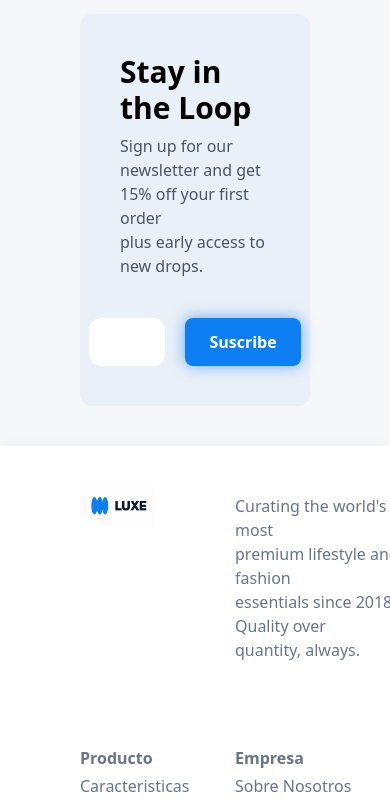
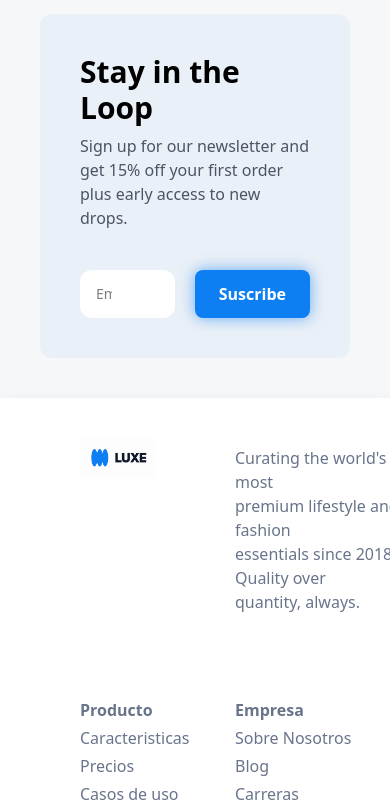
Before and after one commit to Ignacio200625/NexusEcommerce, a React (Vite) app: page / in a window 390 px wide. Shown: the part 1272-2078 px from the top of the page. Built offline with nearby package versions, Linux system fonts and the light colour scheme; no server answers.

Commit message:
PaddingLoop

```diff
--- a/src/components/Loop.tsx
+++ b/src/components/Loop.tsx
@@ -2,7 +2,7 @@ import Button from "./Button";
 
 function Loop() {
   return (
-    <div className="md:px-40 px-20 mt-10">
+    <div className="md:px-40 px-10 mt-10">
         <section className="px-10 py-10 rounded-xl bg-[#eaf0f7]">
       <div className="flex md:flex-row flex-col justify-between items-center">
         <div>
```
